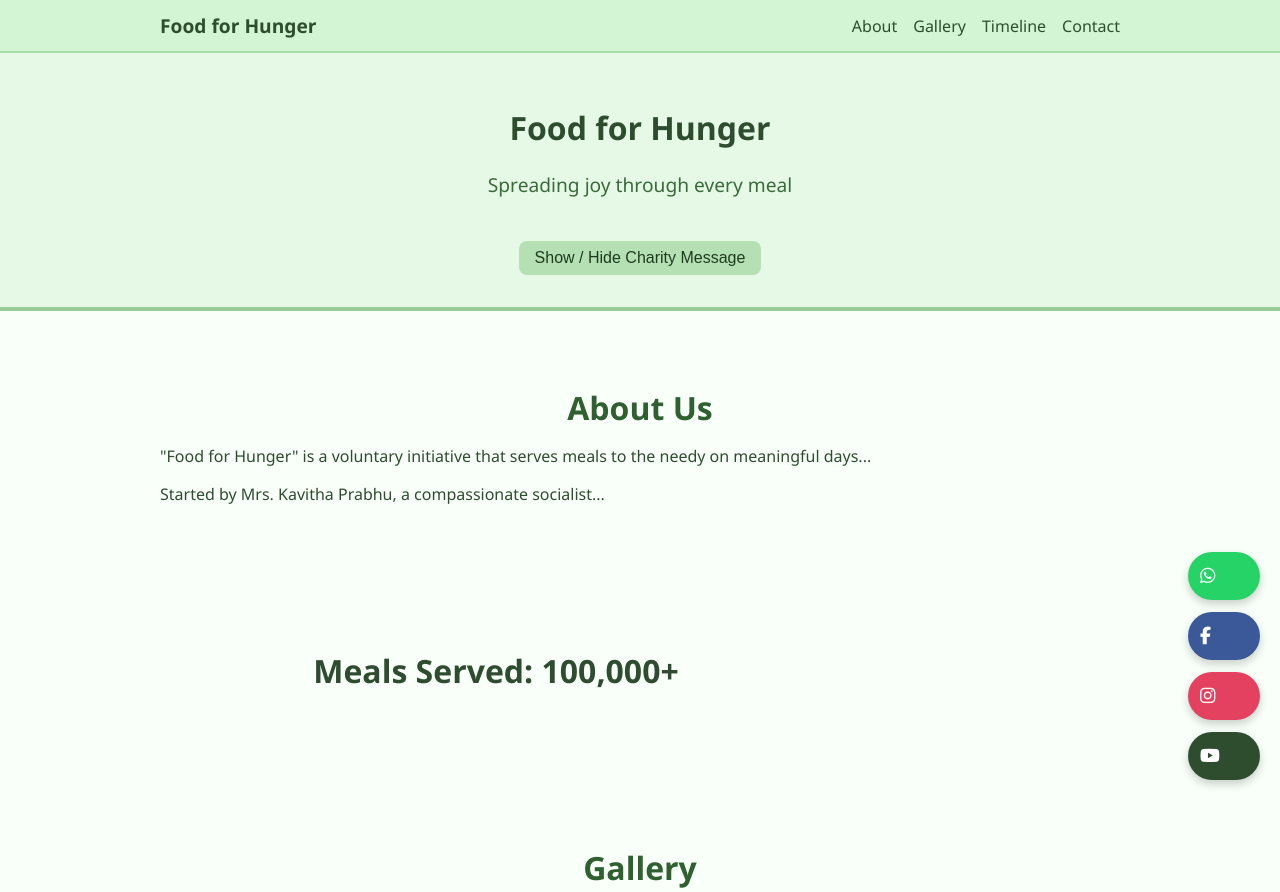
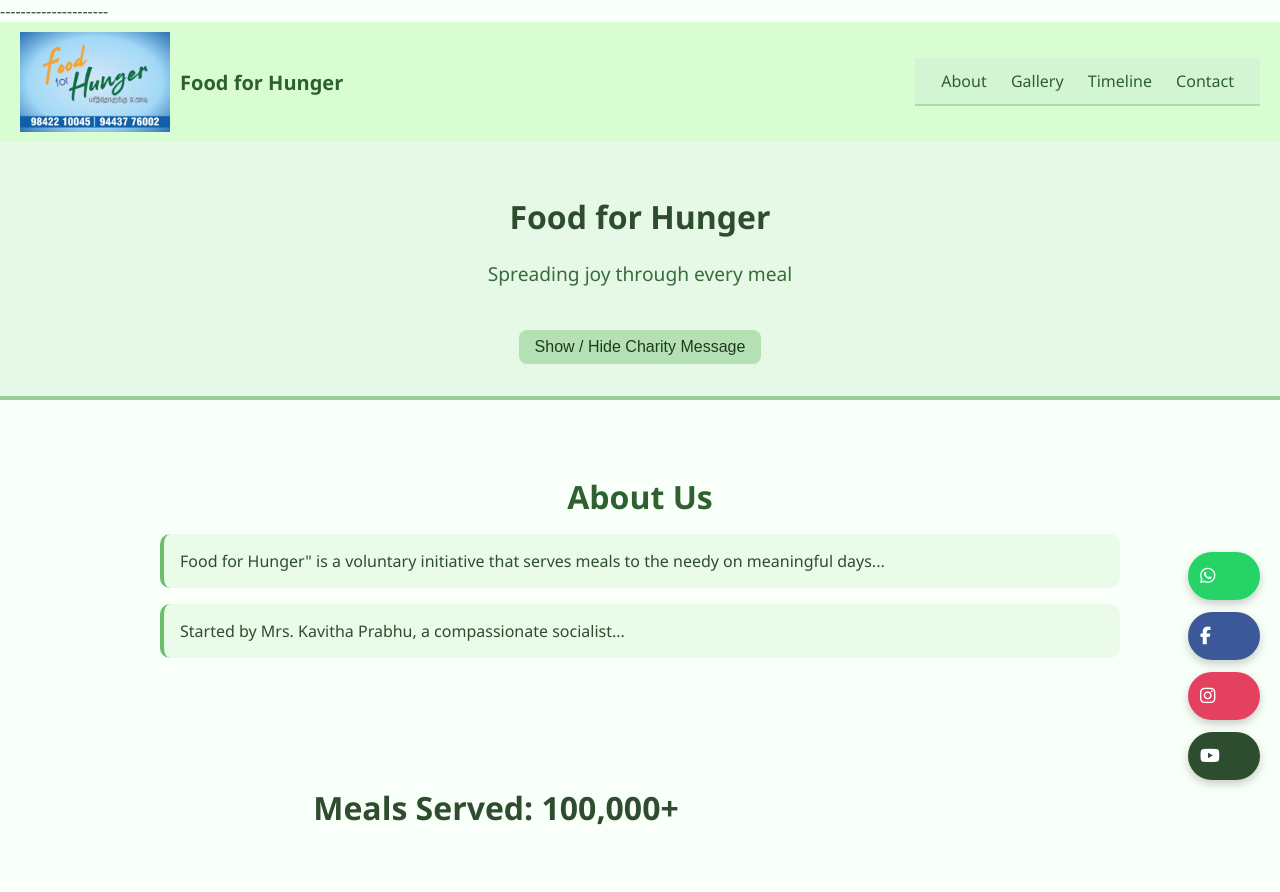
Before and after one commit to raj18051989/food-for-hunger, a plain HTML site: page index.html in a window 1280 px wide. Shown: the top 892 px of the page. Drawn offline with nearby package versions, Linux system fonts and the light colour scheme.

Commit message:
Update index.html

```diff
--- a/index.html
+++ b/index.html
@@ -34,6 +34,8 @@
       font-weight: bold;
       color: #2e4d2e;
     }
+
+
 
     .nav-links {
       display: flex;
@@ -323,22 +325,43 @@
 
 <link rel="stylesheet" href="https://cdnjs.cloudflare.com/ajax/libs/font-awesome/6.5.0/css/all.min.css" integrity="sha512-..." crossorigin="anonymous" referrerpolicy="no-referrer" />
 
+
+
+
+
+
 </head>
 <body>
 
+
+
+
+
+
+
+
+
+
+---------------------
+
+
+
+<header style="background-color: #d9fdd3; display: flex; justify-content: space-between; align-items: center; padding: 10px 20px;">
+  <div style="display: flex; align-items: center;">
+  <img src="https://raj18051989.github.io/food-for-hunger/images/logo.png" alt="Food for Hunger Logo"  style="height: 100px; margin-right: 10px;">
+
+    <span style="font-size: 20px; font-weight: bold; color: #2e5f2e;">Food for Hunger</span>
+  </div>
   <nav>
-    <div class="nav-container">
-      <div class="nav-logo">Food for Hunger</div>
-      <div class="nav-links">
-        <a href="#about">About</a>
-        <a href="#gallery">Gallery</a>
-        <a href="#timeline">Timeline</a>
-        <a href="#contact">Contact</a>
-      </div>
+    <a href="#about" style="margin: 0 10px; text-decoration: none; color: #2e5f2e;">About</a>
+    <a href="#gallery" style="margin: 0 10px; text-decoration: none; color: #2e5f2e;">Gallery</a>
+    <a href="#timeline" style="margin: 0 10px; text-decoration: none; color: #2e5f2e;">Timeline</a>
+    <a href="#contact" style="margin: 0 10px; text-decoration: none; color: #2e5f2e;">Contact</a>
+  </nav>
     </div>
-  </nav>
+</header>
 
-  <header class="main-header">
+ <div class="main-header">
     <div class="header-content">
       <h1>Food for Hunger</h1>
       <p class="tagline">Spreading joy through every meal</p>
@@ -353,15 +376,23 @@
         </div>
       </div>
     </div>
-  </header>
+  </div>
+
+
 
   <section id="about">
     <h2>About Us</h2>
-    <p>"Food for Hunger" is a voluntary initiative that serves meals to the needy on meaningful days...</p>
-    <p>Started by Mrs. Kavitha Prabhu, a compassionate socialist...</p>
+<div class="timeline">
+
+    <div class="timeline-item"> Food for Hunger" is a voluntary initiative that serves meals to the needy on meaningful days...</div>
+     <div class="timeline-item">Started by Mrs. Kavitha Prabhu, a compassionate socialist...</div>
+
+ </div>
   </section>
 
-  <section class="meal-counter">
+
+
+ <section class="meal-counter">
     Meals Served: <span id="mealCount">100,000+</span>
   </section>
 
@@ -503,5 +534,6 @@
 
 
 
+
 </body>
 </html>
```
